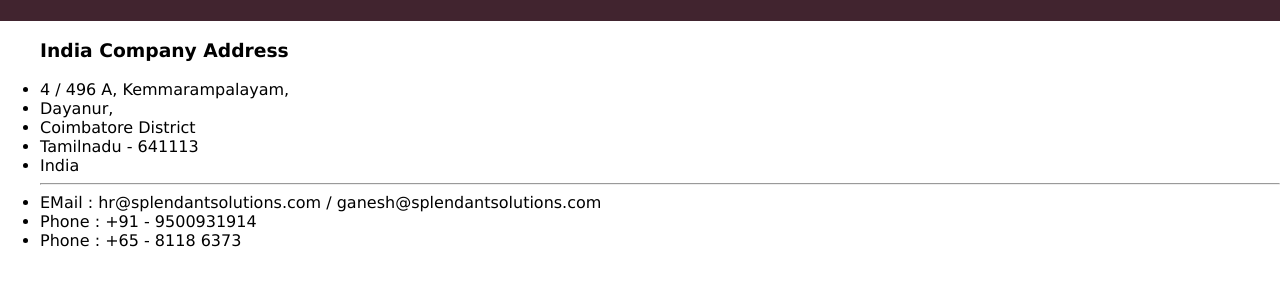
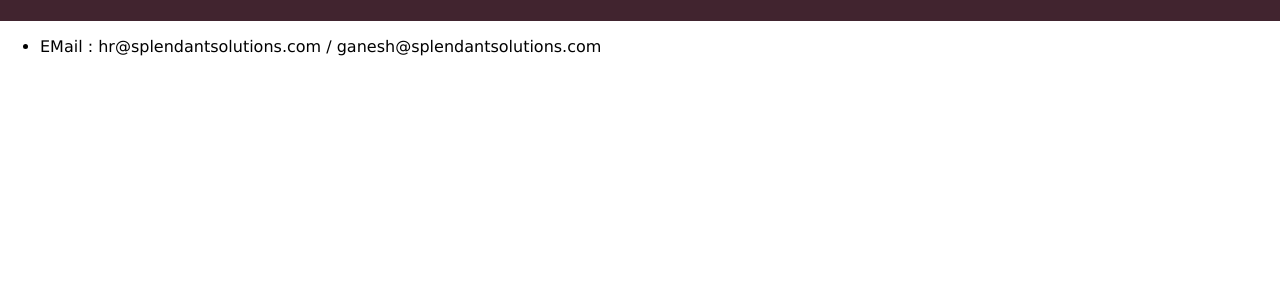
Before and after one commit to kaygeeyem16/splendant, a website: page src/contactus.html in a window 1280 px wide. Shown: the part 140-426 px from the top of the page. Drawn offline with Linux system fonts and the light colour scheme.

Commit message:
Update contactus.html

```diff
--- a/src/contactus.html
+++ b/src/contactus.html
@@ -84,16 +84,16 @@
       </tr>
     </table>
     <ul class="nav">
-      <h3>India Company Address</h3>
+      <!--<h3>India Company Address</h3>
       <li>4 / 496 A, Kemmarampalayam,</li>
       <li>Dayanur,</li>
       <li>Coimbatore District</li>
       <li>Tamilnadu - 641113</li>
       <li>India</li>
-      <hr>
+      <hr>-->
       <li>EMail : hr@splendantsolutions.com / ganesh@splendantsolutions.com</li>
-      <li>Phone : +91 - 9500931914</li>
-      <li>Phone : +65 - 8118 6373</li>
+      <!--<li>Phone : +91 - 9500931914</li>
+      <li>Phone : +65 - 8118 6373</li> -->
 
     </ul>
   </body>
```
